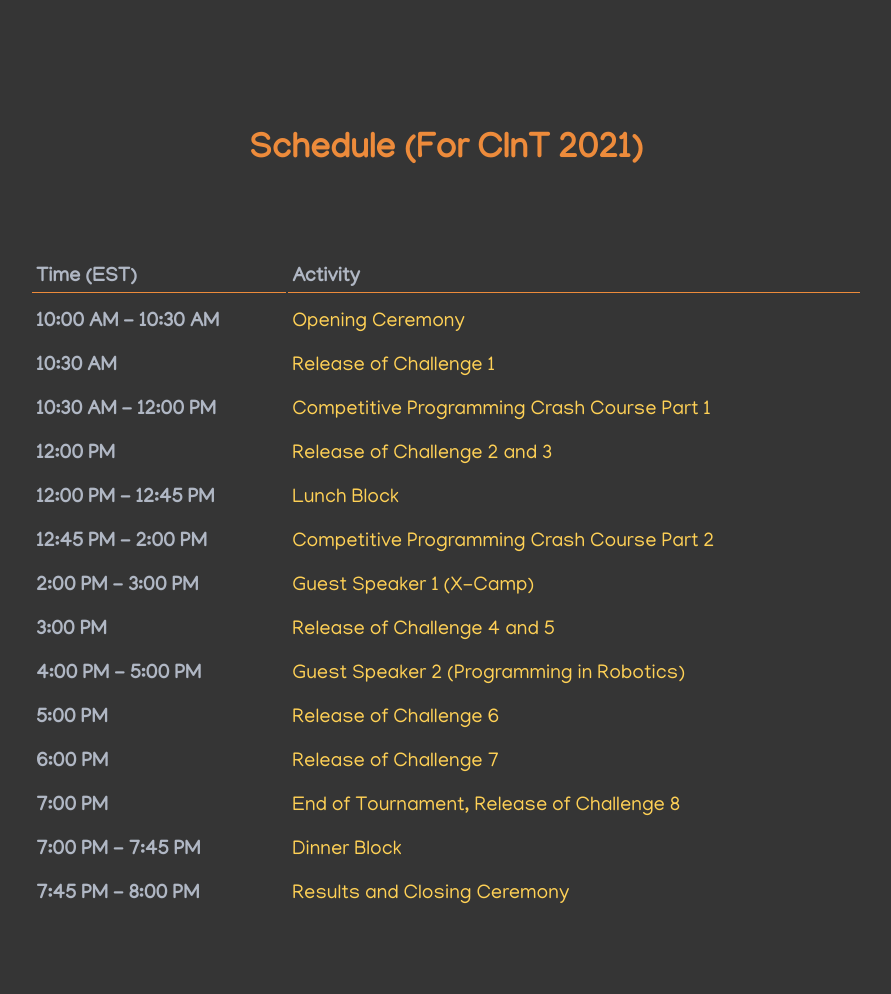
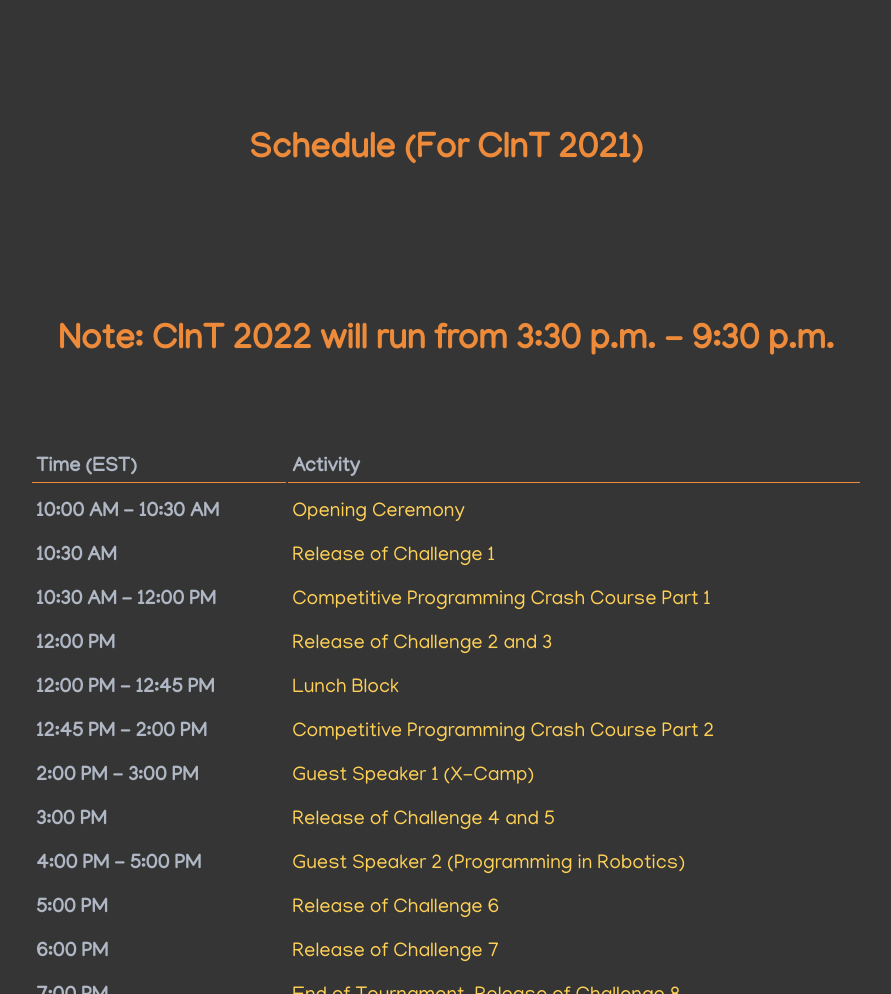
Before and after one commit to Centennial-Informatics-Tournament/CINT.github.io, a plain HTML site: page index.html in a window 1280 px wide. Shown: the part 1689-2683 px from the top of the page, without its empty margins (194-1085 px from the left). Drawn offline with nearby package versions, Linux system fonts and the light colour scheme.

Commit message:
Added approx. time

```diff
--- a/index.html
+++ b/index.html
@@ -60,6 +60,7 @@
 
             <div class="schedule" id="schedule">
                 <h1>Schedule (For CInT 2021)</h1>
+                <h1>Note: CInT 2022 will run from 3:30 p.m. - 9:30 p.m.</h1>
                 <br>
                 <br>
                 <br>
```
